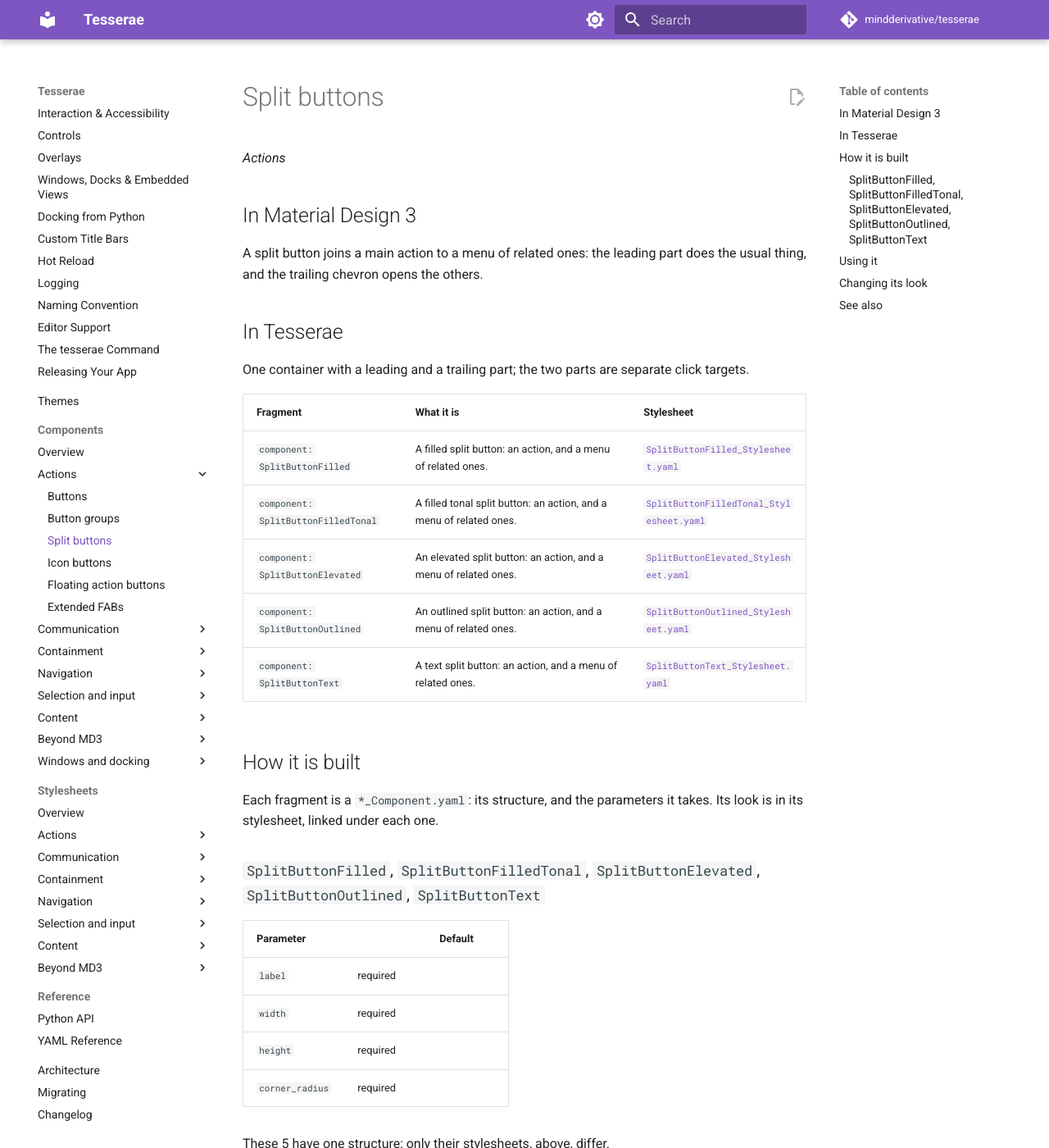
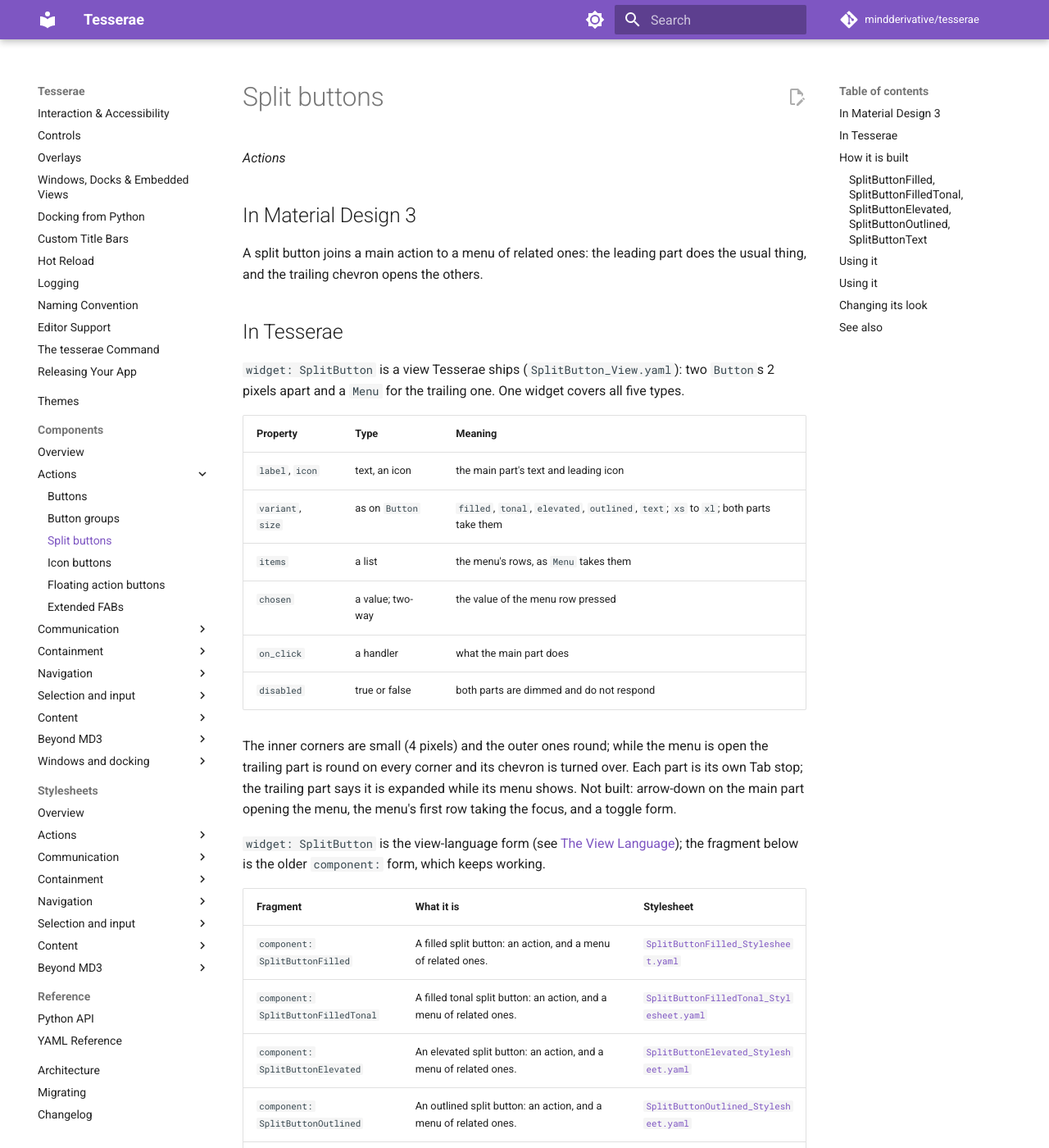
Before and after one commit to mindderivative/tesserae, an MkDocs documentation site: the page built from docs/components/split-buttons.md, in a window 1280 px wide and 1400 px high. Shown: the whole window at 82% size. Built offline with MkDocs 1.6.1 and Material for MkDocs 9.7.7, drawn with Linux system fonts in a browser that asks for light colours; comment, search, counter and statistics services are not loaded; some of the changed text lies outside the part shown.

Commit message:
0.5.0 #124 #125 #126 #127 #128: SplitButton, a shipped view (five types, a Menu under the trailing part, a turning chevron, small inner corners)
Co-Authored-By: Claude Sonnet 5.5 <noreply@anthropic.com>

````diff
--- a/docs/components/split-buttons.md
+++ b/docs/components/split-buttons.md
@@ -9,7 +9,22 @@ trailing chevron opens the others.
 
 ## In Tesserae
 
-One container with a leading and a trailing part; the two parts are separate click targets.
+`widget: SplitButton` is a view Tesserae ships (`SplitButton_View.yaml`): two `Button`s 2 pixels apart and a `Menu` for the trailing one. One widget covers all five types.
+
+| Property | Type | Meaning |
+| --- | --- | --- |
+| `label`, `icon` | text, an icon | the main part's text and leading icon |
+| `variant`, `size` | as on `Button` | `filled`, `tonal`, `elevated`, `outlined`, `text`; `xs` to `xl`; both parts take them |
+| `items` | a list | the menu's rows, as `Menu` takes them |
+| `chosen` | a value; two-way | the value of the menu row pressed |
+| `on_click` | a handler | what the main part does |
+| `disabled` | true or false | both parts are dimmed and do not respond |
+
+The inner corners are small (4 pixels) and the outer ones round; while the menu is open the trailing part is round on every corner and its chevron is turned over. Each part is its
+own Tab stop; the trailing part says it is expanded while its menu shows. Not built: arrow-down on the main part opening the menu, the menu's first row taking the focus, and a
+toggle form.
+
+`widget: SplitButton` is the view-language form (see [The View Language](../guide/view-language.md)); the fragment below is the older `component:` form, which keeps working.
 
 | Fragment | What it is | Stylesheet |
 | --- | --- | --- |
@@ -58,17 +73,22 @@ children:
 
 ## Using it
 
-In a view:
+```yaml
+name: compose
+widget: Container
+style: {width: 420, height: 240, padding: 16}
+children:
+  - widget: SplitButton
+    label: Send
+    icon: send
+    on_click: send_now
+    chosen: "{{ when }}"
+    items:
+      - {value: later, label: Send later}
+      - {value: draft, label: Save as draft}
+```
 
-```yaml
-# Home_View.yaml
-id: root
-kind: Container
-children:
-  - id: send
-    component: SplitButtonFilled
-    with: {label: Send, width: 160, height: 40, corner_radius: 20}
-```
+## Using it
 
 In Python:
 
````
Also changed, not shown: design/yaml-language.md (+1 -0 lines), docs/changelog.md (+1 -0 lines), src/tesserae/views/SplitButton_View.yaml (added, +49 -0 lines), 2 other files.
